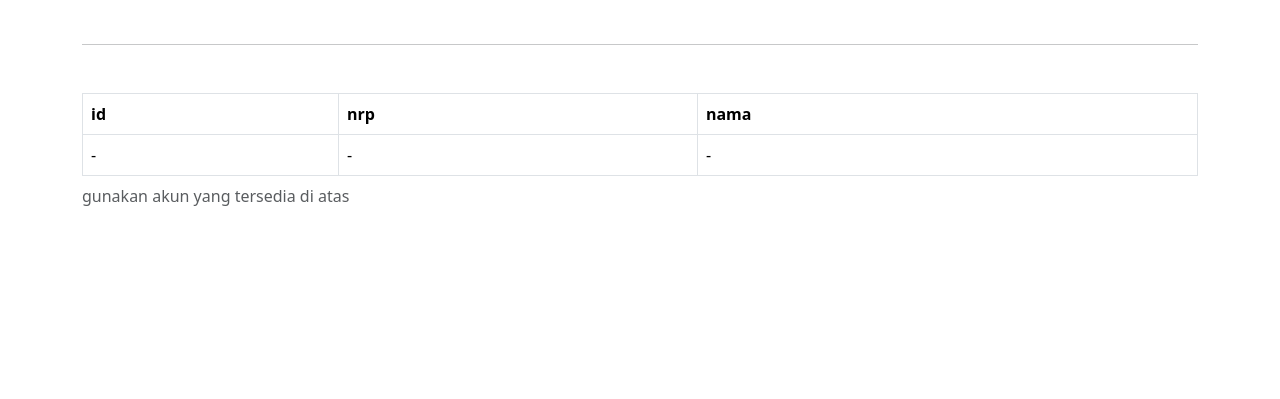
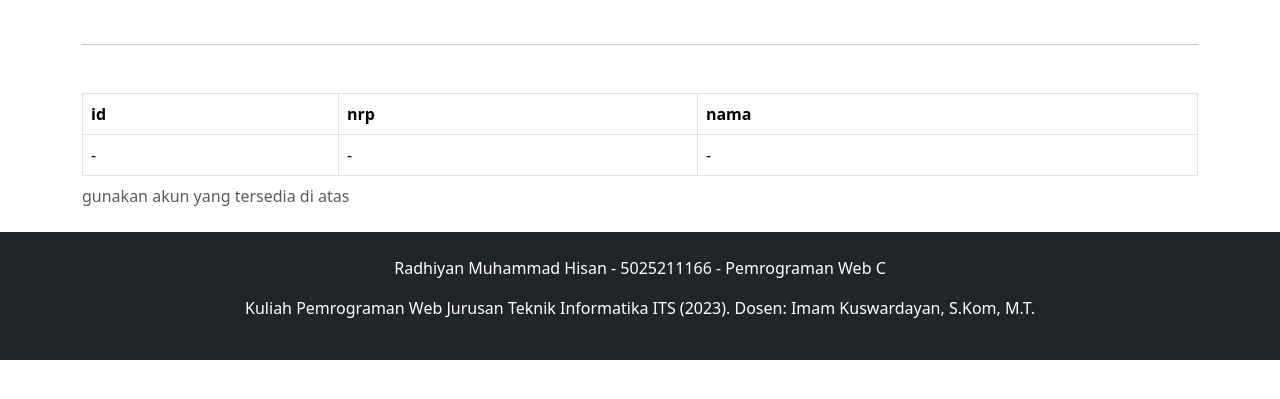
Before and after one commit to SanGit56/PWeb_WS_Tugas, a PHP site: page /PWeb_WS_Tugas/fp/ in a window 1280 px wide. Shown: the part 348-747 px from the top of the page. Run offline with PHP 8.4, Linux system fonts and the light colour scheme; data that the repository does not hold is empty.

Commit message:
perbaikan2

```diff
--- a/fp/templat/footer.php
+++ b/fp/templat/footer.php
@@ -1,3 +1,10 @@
+    <footer class="bg-dark text-white p-4 text-center">
+        <div class="container">
+            <p>Radhiyan Muhammad Hisan - 5025211166 - Pemrograman Web C</p>
+            <p>Kuliah Pemrograman Web Jurusan Teknik Informatika ITS (2023). Dosen: Imam Kuswardayan, S.Kom, M.T.</p>
+        </div>
+     </footer>
+
     <script src="https://cdn.jsdelivr.net/npm/bootstrap@5.3.2/dist/js/bootstrap.bundle.min.js" integrity="sha384-C6RzsynM9kWDrMNeT87bh95OGNyZPhcTNXj1NW7RuBCsyN/o0jlpcV8Qyq46cDfL" crossorigin="anonymous"></script>
 </body>
 
--- a/fp/templat/header.php
+++ b/fp/templat/header.php
@@ -6,14 +6,6 @@
     <meta name="viewport" content="width=device-width, initial-scale=1">
     <title>AturJadwal - atur pekerjaan dan jadwal anda</title>
     <link href="https://cdn.jsdelivr.net/npm/bootstrap@5.3.2/dist/css/bootstrap.min.css" rel="stylesheet" integrity="sha384-T3c6CoIi6uLrA9TneNEoa7RxnatzjcDSCmG1MXxSR1GAsXEV/Dwwykc2MPK8M2HN" crossorigin="anonymous">
-
-    <style>
-        .pane {
-        height: 100%;
-        border: 1px solid #ccc;
-        overflow-y: auto;
-        }
-    </style>
 </head>
 
 <body>
--- a/fp/utilitas/koneksi.php
+++ b/fp/utilitas/koneksi.php
@@ -1,8 +1,8 @@
 <?php
     $namaserver = "localhost";
-    $usernamedb = "root";
-    $passworddb = "";
-    $namadb = "buat_belajar";
+    $usernamedb = "kulp3765_5025211166";
+    $passworddb = "san5025211166";
+    $namadb = "kulp3765_5025211166";
 
     $konek = mysqli_connect($namaserver, $usernamedb, $passworddb, $namadb);
 
```
Also changed, not shown: fp/kanban.php (+5 -5 lines).
